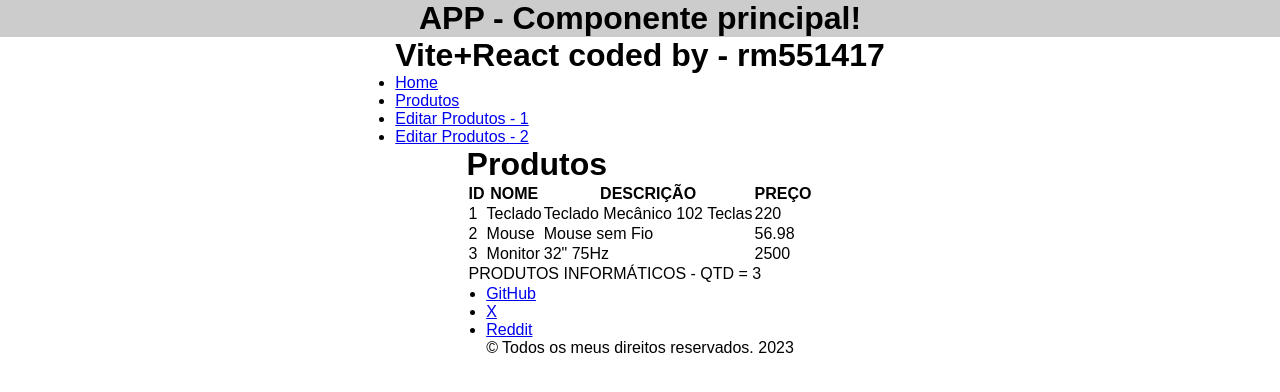
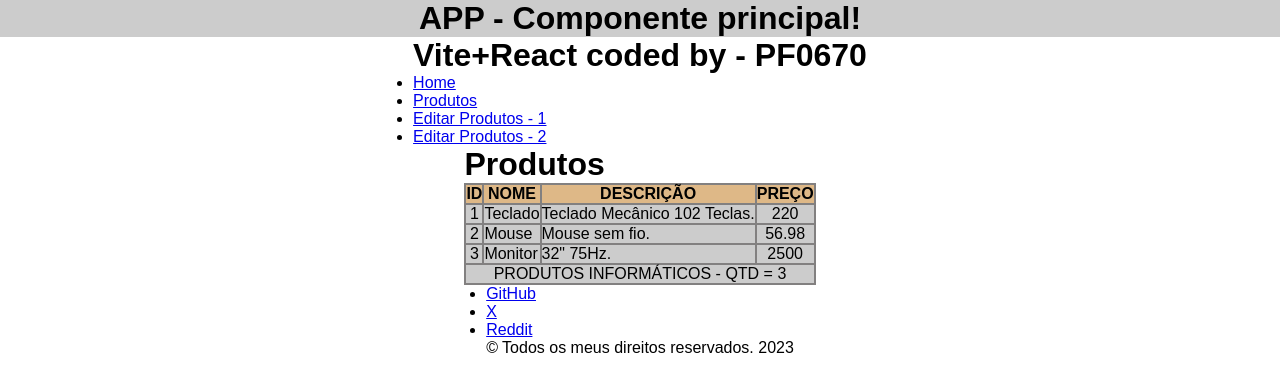
Before and after one commit to TomazVC/spa-1espf, a React (Vite) app: page /produtos in a window 1280 px wide. Shown: the top 392 px of the page. Built offline with nearby package versions, Linux system fonts and the light colour scheme.

Commit message:
Realizando produtos.module.

```diff
--- a/src/App.module.css
+++ b/src/App.module.css
@@ -24,5 +24,7 @@
                 background-color: #ccc;
             }
         }
+
     }
+
 }
--- a/src/components/Cabecalho.jsx
+++ b/src/components/Cabecalho.jsx
@@ -1,19 +1,19 @@
-import {Link} from "react-router-dom";
+import { Link } from "react-router-dom";
 
-export default function Cabecalho(){
-    return(
+export default function Cabecalho() {
+  return (
     <>
       <header>
-                <h1>Vite+React coded by - rm551417</h1>
+        <h1>Vite+React coded by - PF0670</h1>
         <nav>
           <ul>
-                        <li><Link to="/">Home</Link></li>
-                        <li><Link to="/produtos">Produtos</Link></li>
-                        <li><Link to="/Editar/produtos/1">Editar Produtos - 1</Link></li>
-                        <li><Link to="/Editar/produtos/2">Editar Produtos - 2</Link></li>
+            <li><Link to="/">Home</Link> </li>
+            <li><Link to="/produtos">Produtos</Link> </li>
+            <li><Link to="/editar/produtos/1">Editar Produtos - 1</Link> </li>
+            <li><Link to="/editar/produtos/2">Editar Produtos - 2</Link> </li>
           </ul>
         </nav>
       </header>
     </>
-    )
+  );
 }
--- a/src/components/Conteudo.jsx
+++ b/src/components/Conteudo.jsx
@@ -1,21 +1,35 @@
 import reactLogo from "../assets/react.svg";
 
-export default function Conteudo(props){
+export default function Conteudo(props) {
 
     let reactLogoAlt = "React Logo";
 
-    return(
+  return (
     <>
       <section>
         <div>
-                    <p>Lorem ipsum dolor sit amet consectetur adipisicing elit. Qui perferendis veniam quis et repellendus esse voluptates voluptate accusamus cum, obcaecati, delectus dolore soluta architecto recusandae, in laborum aperiam voluptatum similique!</p>
-                    <p>Necessitatibus soluta dignissimos enim dicta. Ratione pariatur deserunt fuga, at ut dicta optio. Nobis culpa architecto sunt amet iure blanditiis incidunt, libero facere iste vero autem commodi hic. Vitae, tenetur?</p>
-                    <p>Alias, est dolorum provident rem neque, facere cum dolor perspiciatis cumque placeat delectus? Magni fuga labore obcaecati voluptatem repellendus. Dolorum corporis, fugit velit pariatur veniam dolorem consequatur odit deserunt veritatis!</p>
-
+          <p>
+            Lorem ipsum dolor sit amet consectetur adipisicing elit. Soluta
+            libero itaque voluptate reiciendis labore cumque nemo quaerat quia
+            vero quo excepturi accusantium illum tempore, repellendus, hic
+            nostrum sed facilis aliquid.
+          </p>
+          <p>
+            Tempore nihil earum suscipit odio excepturi? Similique, fugit,
+            cupiditate eum dolor voluptatem facilis pariatur eos eveniet fuga
+            porro est vero! Corrupti repellat harum ipsa quidem non fugiat atque
+            vero sit!
+          </p>
+          <p>
+            Corrupti, aut odit assumenda animi ipsam possimus unde placeat est
+            ex numquam nemo minus amet delectus adipisci nulla repellendus
+            consequuntur maiores! Nam vero delectus rerum perspiciatis
+            architecto quae beatae voluptates?
+          </p>
           <img src={reactLogo} alt={reactLogoAlt} />
           <img src={props.viteLogoProps} alt={props.viteLogoAltProps} />
         </div>
       </section>
     </>
-    )
+  );
 }
--- a/src/components/ListaProdutos.jsx
+++ b/src/components/ListaProdutos.jsx
@@ -1,5 +1,5 @@
 export const ListaProduto = [
-    {id:1,nome:"Teclado",desc:"Teclado Mecânico 102 Teclas",preco:220},
-    {id:2,nome:"Mouse",desc:"Mouse sem Fio",preco:56.98},
-    {id:3,nome:"Monitor",desc:'32" 75Hz',preco:2500},
+    {id:1,nome:"Teclado",desc:"Teclado Mecânico 102 Teclas.",preco:220},
+    {id:2, nome:'Mouse', desc:'Mouse sem fio.', preco:56.98},
+    {id:3, nome:'Monitor', desc:'32" 75Hz.', preco:2500},
 ];
--- a/src/components/MeuComponente.jsx
+++ b/src/components/MeuComponente.jsx
@@ -1,7 +1,9 @@
+
 export default function MeuComponente(){
+
     return(
         <>
-            <h1>Componente Meu Componente</h1>
+          <h1>Componente Meu Componente</h1>
         </>
     )
 }
--- a/src/routes/EditarProdutos.jsx
+++ b/src/routes/EditarProdutos.jsx
@@ -1,15 +1,17 @@
 import React from 'react'
-import {useParams} from "react-router-dom";
+import { useParams } from 'react-router-dom'
 
 export default function EditarProdutos() {
 
-  const{id} = useParams();
-  document.title = "Editar Produtos" + " " + id;
+    const {id} = useParams();
+
+    document.title = "Editar Produtos " + id;
 
   return (
     <div>
-      <h1>EditarProdutos</h1>
-      <h2>Produto selecionado: {id}</h2>
+        <h1>Editar Produtos</h1>
+        <h2>Produto selecinado : {id}</h2>
+
     </div>
   )
 }
--- a/src/routes/Produtos.jsx
+++ b/src/routes/Produtos.jsx
@@ -1,4 +1,5 @@
 import { ListaProduto } from "../components/ListaProdutos";
+import style from "./Produtos.module.css";
 
 export default function Produtos() {
   document.title = "Lista de Produtos";
@@ -7,7 +8,7 @@ export default function Produtos() {
     <div>
       <h1>Produtos</h1>
 
-      <table>
+      <table className={style.tblEstilo}>
         <thead>
           <tr>
             <th>ID</th>
@@ -19,7 +20,7 @@ export default function Produtos() {
 
         <tbody>
           {ListaProduto.map((item, indice) => (
-            <tr key={indice}>
+            <tr key={indice} className={style.lineTbl}>
               <td>{item.id}</td>
               <td>{item.nome}</td>
               <td>{item.desc}</td>
--- /dev/null
+++ b/src/routes/Produtos.module.css
@@ -0,0 +1,35 @@
+
+.tblEstilo{
+    border-collapse: collapse;
+    border: 2px solid #828080;
+
+    & th{
+        background-color: #deb887;
+        border:2px solid #828080;
+        text-align: center;
+    }
+
+    & .lineTbl{
+        background-color: #ccc;
+
+        & td{
+            border: 2px solid #828080;
+
+            &:first-child{
+                text-align: center;
+            }
+
+            &:last-child{
+                text-align: center;
+            }
+        }
+    }
+
+    & tfoot{
+        background-color: #ccc;
+        & td{
+            border: 2px solid #828080;
+            text-align: center;
+        }
+    }
+}
```
Also changed, not shown: src/components/Rodape.jsx (indentation only), src/main.jsx (line endings or trailing spaces). Lines whose indentation alone changed are shown as unchanged.
